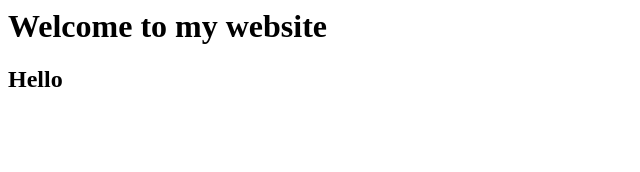
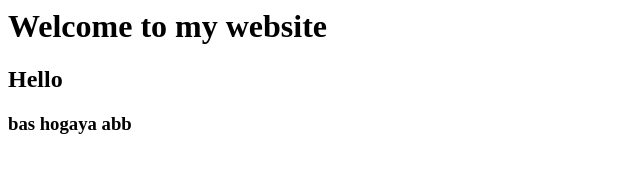
Before and after one commit to nick21012006/my-first-web, a plain HTML site: page index.html in a window 1280 px wide. Shown: the whole page, without its empty margins (0-640 px from the left). Drawn offline with Linux system fonts and the light colour scheme.

Commit message:
Update index.html

```diff
--- a/index.html
+++ b/index.html
@@ -5,5 +5,6 @@
 <body>
   <h1>Welcome to my website </h1>
 <h2>Hello</h2>
+  <h3>bas hogaya abb</h3>
 </body>
 </html>
```
